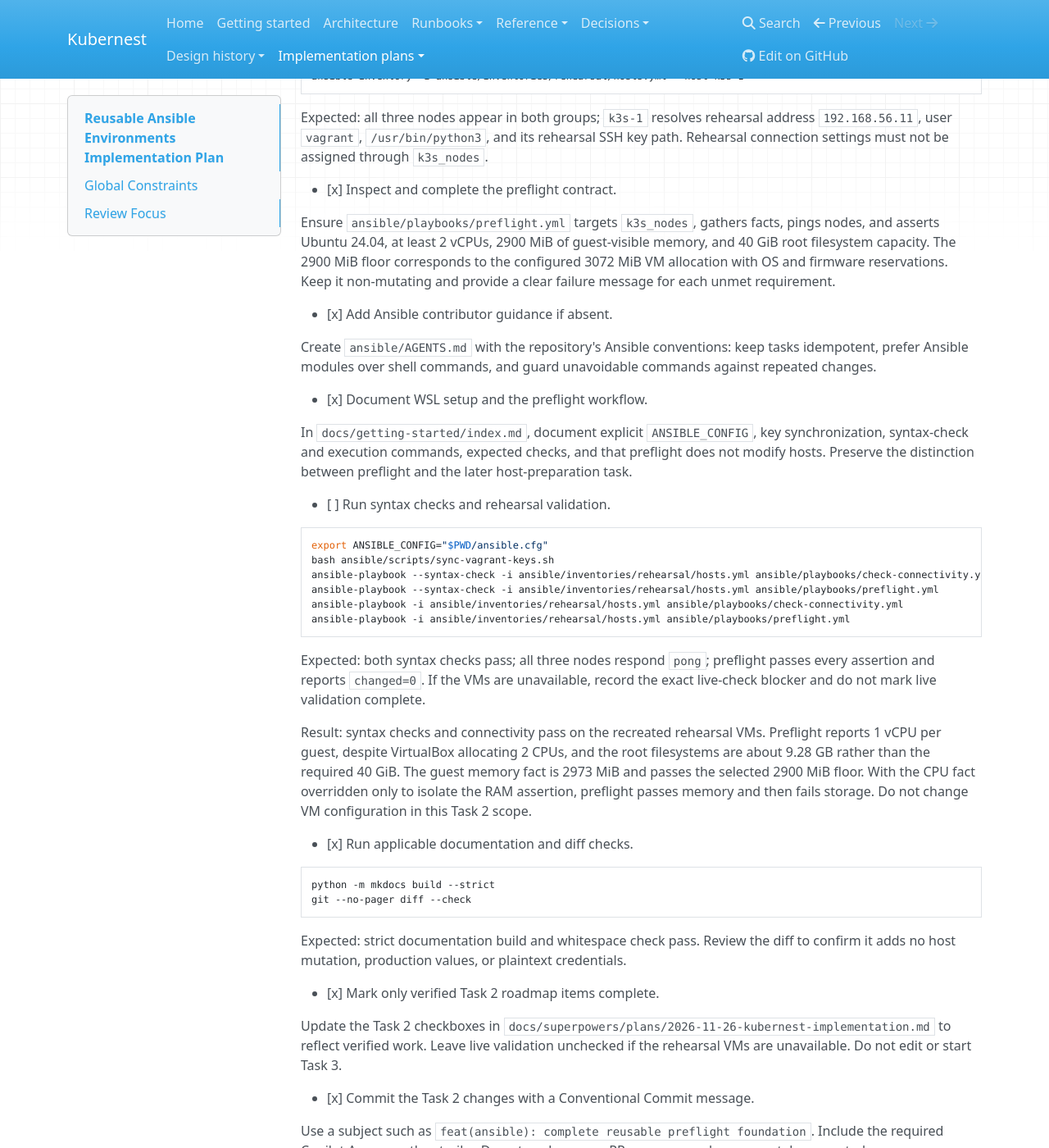
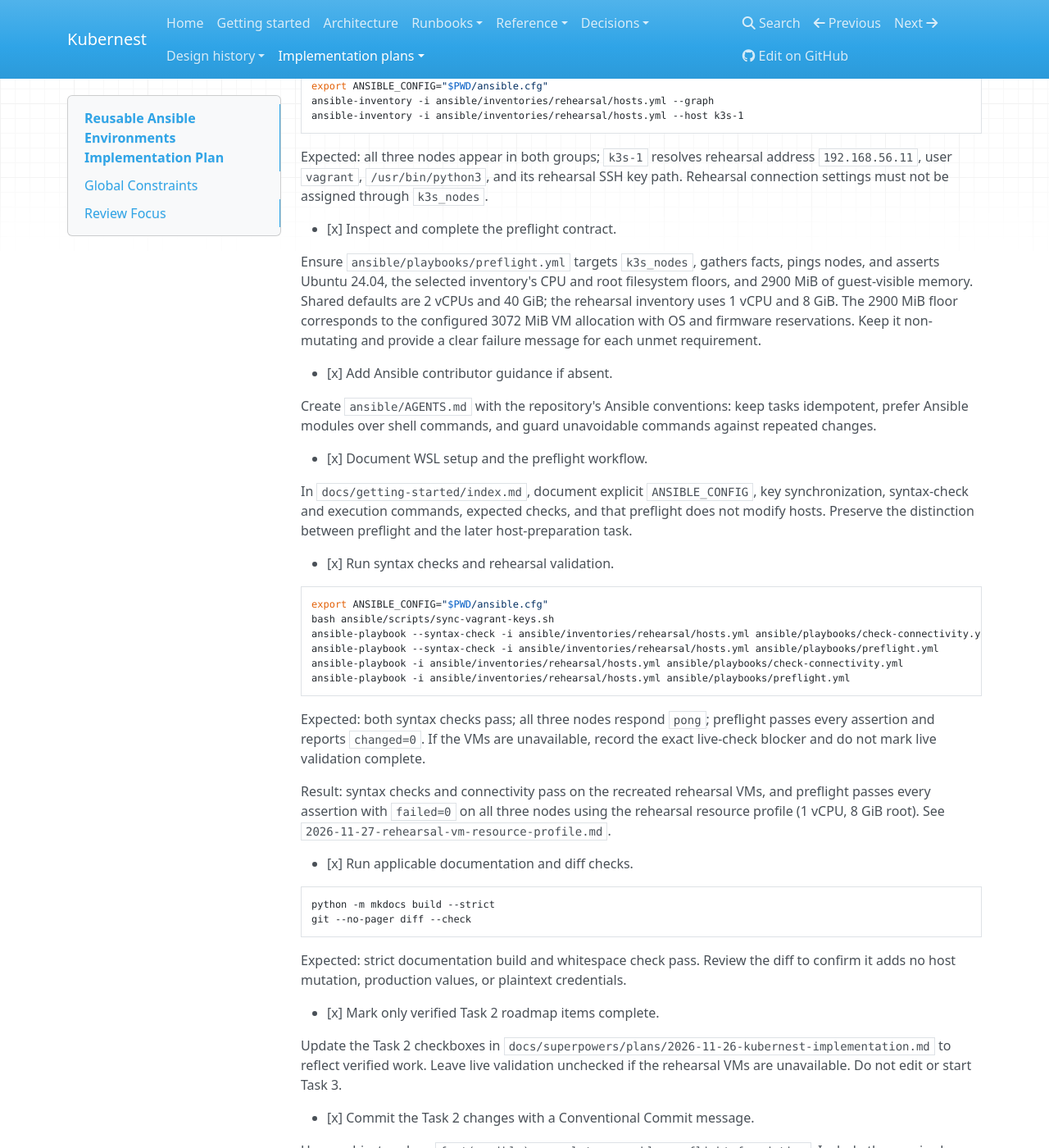
Before and after one commit to njmccorkle/kubernest, an MkDocs documentation site: the page built from docs/superpowers/plans/2026-11-27-ansible-reusable-environments.md, in a window 1280 px wide and 1400 px high, scrolled down 1381 px. Shown: the whole window at 82% size. Built offline with MkDocs 1.6.1, drawn with Linux system fonts in a browser that asks for light colours; nearby versions of some CDN libraries; some of the changed text lies outside the part shown.

Commit message:
fix(ansible): align rehearsal preflight with VM resources
Co-authored-by: Copilot App <223556219+Copilot@users.noreply.github.com>

````diff
--- a/docs/superpowers/plans/2026-11-27-ansible-reusable-environments.md
+++ b/docs/superpowers/plans/2026-11-27-ansible-reusable-environments.md
@@ -15,7 +15,7 @@
 - Do not perform host preparation, cluster provisioning, or production/live-cluster changes. Recreate local rehearsal VMs only for explicitly approved validation.
 - Keep `k3s_nodes` environment-neutral; do not put rehearsal addresses or SSH credentials in that group.
 - Rehearsal allocates 3072 MiB per VM; preflight requires at least 2900 MiB guest-visible memory to account for OS and firmware reservations.
-- Preflight requires Ubuntu 24.04, at least 2 vCPUs, and at least 40 GiB root filesystem capacity.
+- Preflight requires Ubuntu 24.04 and at least 2900 MiB guest-visible memory. Shared resource defaults require 2 vCPUs and 40 GiB root filesystem capacity; the rehearsal inventory overrides these floors to 1 vCPU and 8 GiB.
 - Run Ansible from WSL and set `ANSIBLE_CONFIG="$PWD/ansible.cfg"` explicitly.
 - Do not begin roadmap Task 3 or later.
 
@@ -59,11 +59,12 @@ Expected: all three nodes appear in both groups; `k3s-1` resolves rehearsal addr
 - [x] Inspect and complete the preflight contract.
 
 Ensure `ansible/playbooks/preflight.yml` targets `k3s_nodes`, gathers facts,
-pings nodes, and asserts Ubuntu 24.04, at least 2 vCPUs, 2900 MiB of
-guest-visible memory, and 40 GiB root filesystem capacity. The 2900 MiB floor
-corresponds to the configured 3072 MiB VM allocation with OS and firmware
-reservations. Keep it non-mutating and provide a clear failure message for
-each unmet requirement.
+pings nodes, and asserts Ubuntu 24.04, the selected inventory's CPU and root
+filesystem floors, and 2900 MiB of guest-visible memory. Shared defaults are
+2 vCPUs and 40 GiB; the rehearsal inventory uses 1 vCPU and 8 GiB. The
+2900 MiB floor corresponds to the configured 3072 MiB VM allocation with OS
+and firmware reservations. Keep it non-mutating and provide a clear failure
+message for each unmet requirement.
 
 - [x] Add Ansible contributor guidance if absent.
 
@@ -78,7 +79,7 @@ synchronization, syntax-check and execution commands, expected checks, and
 that preflight does not modify hosts. Preserve the distinction between
 preflight and the later host-preparation task.
 
-- [ ] Run syntax checks and rehearsal validation.
+- [x] Run syntax checks and rehearsal validation.
 
 ```bash
 export ANSIBLE_CONFIG="$PWD/ansible.cfg"
@@ -93,12 +94,10 @@ Expected: both syntax checks pass; all three nodes respond `pong`; preflight
 passes every assertion and reports `changed=0`. If the VMs are unavailable,
 record the exact live-check blocker and do not mark live validation complete.
 
-Result: syntax checks and connectivity pass on the recreated rehearsal VMs.
-Preflight reports 1 vCPU per guest, despite VirtualBox allocating 2 CPUs, and
-the root filesystems are about 9.28 GB rather than the required 40 GiB. The
-guest memory fact is 2973 MiB and passes the selected 2900 MiB floor. With the
-CPU fact overridden only to isolate the RAM assertion, preflight passes memory
-and then fails storage. Do not change VM configuration in this Task 2 scope.
+Result: syntax checks and connectivity pass on the recreated rehearsal VMs, and
+preflight passes every assertion with `failed=0` on all three nodes using the
+rehearsal resource profile (1 vCPU, 8 GiB root). See
+`2026-11-27-rehearsal-vm-resource-profile.md`.
 
 - [x] Run applicable documentation and diff checks.
 
--- a/mkdocs.yml
+++ b/mkdocs.yml
@@ -36,8 +36,10 @@ nav:
       - Initial cluster design: superpowers/specs/2026-11-25-kubernest-design.md
       - VirtualBox VM setup: superpowers/specs/2026-11-26-virtualbox-vm-setup-design.md
       - Reusable Ansible environments: superpowers/specs/2026-11-27-ansible-reusable-environments-design.md
+      - Rehearsal VM resource profile: superpowers/specs/2026-11-27-rehearsal-resource-profile-design.md
   - Implementation plans:
       - VirtualBox VM setup: superpowers/plans/2026-11-26-virtualbox-vm-setup.md
       - Kubernest end-to-end rollout: superpowers/plans/2026-11-26-kubernest-implementation.md
       - Shared Ansible inventory: superpowers/plans/2026-11-27-ansible-rehearsal-inventory.md
       - Reusable Ansible environments: superpowers/plans/2026-11-27-ansible-reusable-environments.md
+      - Rehearsal VM resource profile: superpowers/plans/2026-11-27-rehearsal-vm-resource-profile.md
````
Also changed, not shown: docs/getting-started/index.md (+10 -7 lines), docs/superpowers/plans/2026-11-26-kubernest-implementation.md (+7 -10 lines), docs/superpowers/plans/2026-11-27-rehearsal-vm-resource-profile.md (added, +149 -0 lines), docs/superpowers/specs/2026-11-27-rehearsal-resource-profile-design.md (added, +86 -0 lines), 3 other files.
